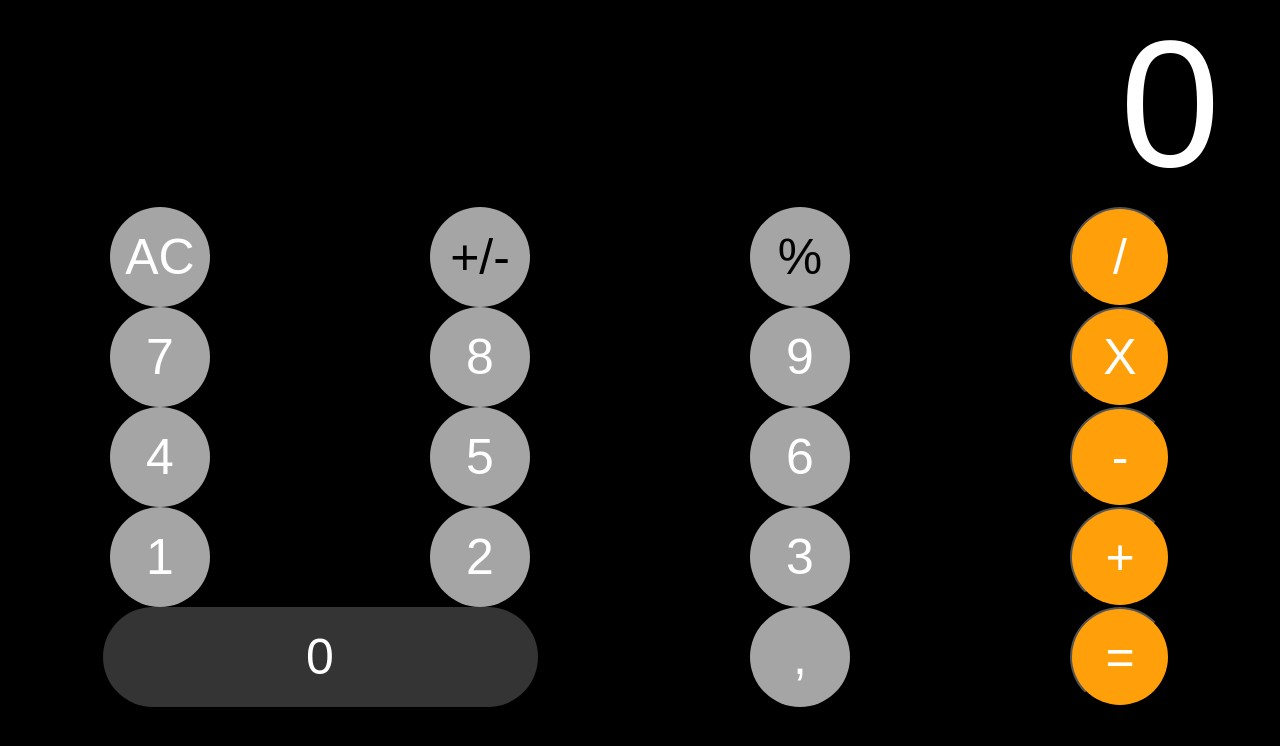
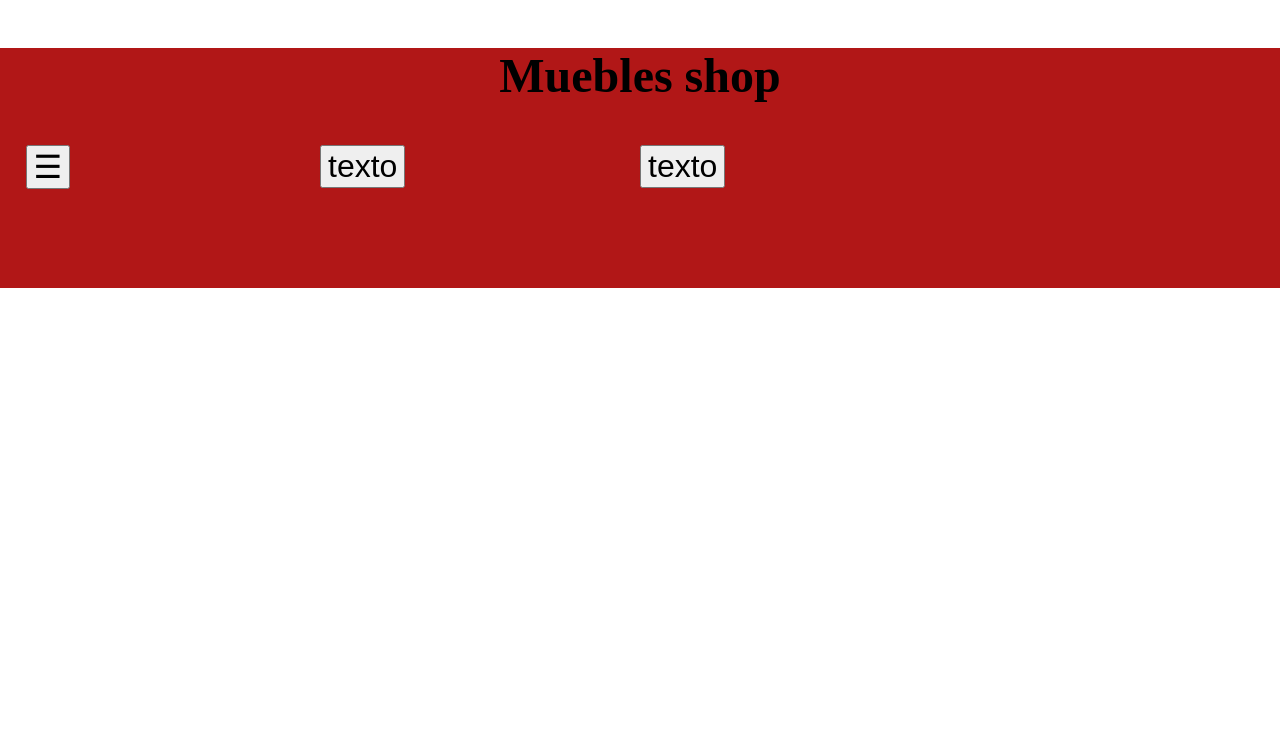
Before and after one commit to Juanpablolopeztale/Calculadora, a plain HTML site: page index.html in a window 1280 px wide. Drawn offline with Linux system fonts and the light colour scheme.

Commit message:
Primera parte

```diff
--- a/css/index.css
+++ b/css/index.css
@@ -1,74 +1,51 @@
-*{
-    padding: 0%;
-    margin: 0%;
+html, body {
+    height: 100%;
+    margin: 0;
+  }
+
+  .caja {
+    width: 100%;
+    height: 30%;
+    background-color: #b11717;
+  }
+  .titulo{
+
+    text-align: center;
+    font-size: 3rem;
+    margin-top: 3rem;
+    width: 100%;
 }
-html, body #fullheight {
+.menu{
+    position: relative;
+    left: 2%;
+    position: absolute;
+    margin-top: 10px;
+    font-size: 2rem;
+}
+.ofertas{
+    position: relative;
+    left: 25%;
+    position: absolute;
+    margin-top: 10px;
+    font-size: 2rem;
 
-    min-height: 100% !important;
-    height: 100%;
-    font-family: Arial, Helvetica, sans-serif;
-    background-color: black;
 }
-.container{
-    height: 100%;
-    background-color: black;
+.registrarse{
+    position: relative;
+    left: 50%;
+    position: absolute;
+    margin-top: 10px;
+    font-size: 2rem;
 }
-.resultado{
-    display: flex;
-    justify-content: flex-end;
-    align-items: flex-end;
-    color: white;
-    height: 39%;
+.buscador{
+    position: relative;
+    margin-top: 10px;
+    font-size: 2rem;
+    left: 100%;
 }
-.resultado span{
-    margin-right: 60px;
-    font-size: 180px;
-    justify-self: flex-end;
+.buscadort{
+    position: relative;
+    margin-top: 10px;
+    font-size: 1rem;
+    left: 60rem;
 }
-.botones{
-    width: 100%;
-    height: 60%;
-    background-color: black;
-    display: grid;
-    grid-template-columns: 25% 25% 25% 25%;
-}
-.item{
-    display: flex;
-    justify-content: center;
-    align-items: center;
-    font-size: 50px;
-    color: white;
-    border-radius: 100%;
-    width: 100px;
-    height: 100px;
-    padding: 10px;
-    cursor: pointer;
-    align-self: center;
-    justify-self: center;
-}
-.persent{
-    background-color: #a5a5a5;
-    border: none;
-    color: black;
-}
-.item1{
-    background-color: #a5a5a5;
-    border: none;
-}
-.item3{
-    background-color: #ff9f0a;
-}
-.numbers, .comma{
-    background-color: #a5a5a5;
-    border: none;
-}
-.negative{
-    color: black;
-}
-.itemcero{
-    background-color: #343434;
-    width: 435px;
-    border-radius: 135px;
-    grid-column: span 2;
-    border: none;
-}
--- a/index.html
+++ b/index.html
@@ -1,45 +1,17 @@
 <!DOCTYPE html>
-<html lang="en">
+<html>
 <head>
-    <meta charset="UTF-8">
-    <meta http-equiv="X-UA-Compatible" content="IE=edge">
-    <meta name="viewport" content="width=device-width, initial-scale=1.0">
-    <title>Document</title>
-
-    <link rel="stylesheet" href="./css/index.css">
-
+  <title>Caja que abarca toda la página</title>
+  <link rel="stylesheet" type="text/css" href="./css/index.css">
 </head>
 <body>
+  <div class="caja">
+    <!-- Contenido de la caja -->
+    <h1 class="titulo"> Muebles shop</h1>
+    <button class="menu">☰</button>
+    <button class="ofertas">texto</button>
+    <button class="registrarse">texto</button>
 
-    <div class="container">
-
-        <div class="resultado">
-            <span>0</span>
-        </div>
-
-        <div class="botones">
-            <button class="item item1 clear">AC</button>
-            <button class="item item1 negative">+/-</button>
-            <button class="item persent sign">%</button>
-            <button class="item item3 sign">/</button>
-            <button class="item numbers">7</button>
-            <button class="item numbers ">8</button>
-            <button class="item numbers">9</button>
-            <button class="item item3 sign">X</button>
-            <button class="item numbers">4</button>
-            <button class="item numbers">5</button>
-            <button class="item numbers">6</button>
-            <button class="item item3 sign">-</button>
-            <button class="item numbers">1</button>
-            <button class="item numbers">2</button>
-            <button class="item numbers">3</button>
-            <button class="item item3 sign">+</button>
-            <button class="item itemcero numbers">0</button>
-            <button class="item comma">,</button>
-            <button class="item item3 igual">=</button>
-        </div>
-
-    </div>
-
+  </div>
 </body>
 </html>
```
Also changed, not shown: js/teclas.js (deleted, +0 -7 lines).
